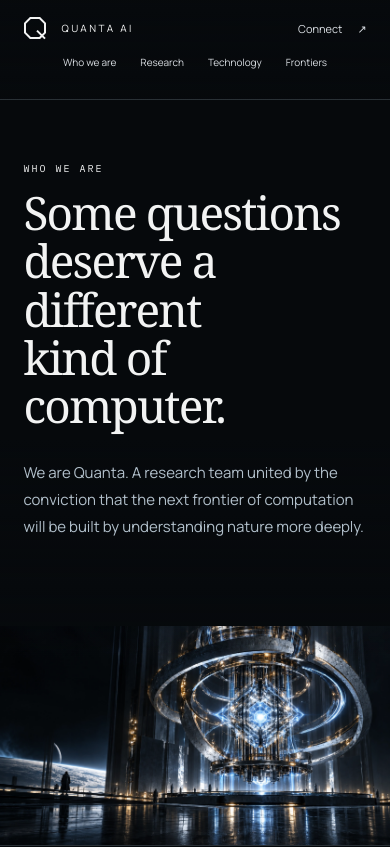
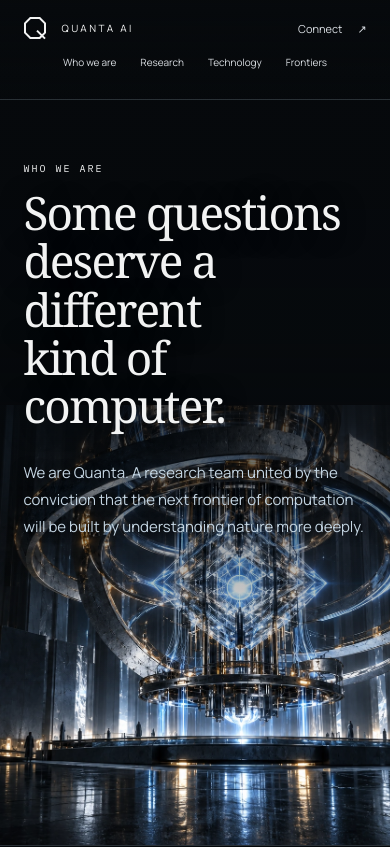
Before and after one commit to ApexAxiom/QuantaServices, a Next.js app: page /about in a window 390 px wide. Shown: the top 847 px of the page. Built offline with nearby package versions, Linux system fonts and the light colour scheme; no server answers.

Commit message:
Restore immersive laboratory framing across screen sizes

```diff
--- a/src/app/globals.css
+++ b/src/app/globals.css
@@ -142,9 +142,9 @@ section[id],article[id] {
 
 .quantum-hero {
   position: relative;
-  min-height: 740px;
+  min-height: clamp(740px, 56.3vw, 1440px);
   height: calc(100svh - 160px);
-  max-height: 1100px;
+  max-height: 1440px;
   isolation: isolate;
   overflow: hidden;
 }
@@ -165,8 +165,9 @@ section[id],article[id] {
 }
 
 .scene-art img {
-  object-fit: contain;
+  object-fit: cover;
   object-position: right bottom;
+  transform-origin: right bottom;
   animation: scene-breathe 22s ease-in-out infinite alternate;
 }
 
@@ -646,11 +647,11 @@ section[id],article[id] {
 }
 
 .inner-hero {
-  padding: 175px 6% 90px;
+  padding: clamp(175px, 16vw, 230px) 3.8% 90px;
   position: relative;
   border-bottom: 1px solid var(--line);
-  background: linear-gradient(90deg,#06090cf2 0%,#06090cd9 28%,#06090c66 46%,transparent 68%),url('/images/visuals/quantum-core.webp') right bottom / auto 100% no-repeat;
-  min-height: clamp(720px, 56.3vw, 980px);
+  background: linear-gradient(90deg,#06090c99 0%,#06090c55 32%,#06090c18 52%,transparent 72%),url('/images/visuals/quantum-core.webp') right bottom / cover no-repeat;
+  min-height: clamp(720px, 56.3vw, 1440px);
 }
 
 .inner-hero h1 {
@@ -659,12 +660,14 @@ section[id],article[id] {
   max-width: 50%;
   letter-spacing: -.04em;
   margin-bottom: 30px;
+  text-shadow: 0 2px 24px #03060999;
 }
 
-.inner-hero>p:last-child {
-  color: #b2c0cb;
-  max-width: 43%;
+.inner-hero>p:not(.eyebrow) {
+  color: #c4d5e2;
+  max-width: min(43%, 48ch);
   font-size: 15px;
+  text-shadow: 0 1px 12px #030609;
 }
 
 .content-section {
@@ -856,9 +859,6 @@ button:disabled {
 }
 
 @media(min-width:1800px) {
-  .quantum-hero {
-    min-height: 850px;
-  }
   .hero-copy {
     padding-top: 210px;
     max-width: 1100px;
@@ -966,6 +966,7 @@ button:disabled {
     transform: none;
   }
   .scene-art img {
+    object-fit: contain;
     object-position: center bottom;
   }
   .scene-shade {
@@ -1122,7 +1123,7 @@ button:disabled {
   .inner-hero {
     padding: 160px 6% 290px;
     min-height: 0;
-    background: linear-gradient(180deg,#06090c 0%,#06090c 52%,transparent 78%),url('/images/visuals/quantum-core.webp') center bottom / 100% auto no-repeat;
+    background: linear-gradient(180deg,#06090c 0%,#06090cee 40%,#06090c55 65%,transparent 82%),url('/images/visuals/quantum-core.webp') 72% bottom / auto 440px no-repeat;
   }
   .inner-hero h1 {
     font-size: 46px;
@@ -1184,7 +1185,7 @@ button:disabled {
 }
 
 /* Quantum research: readable technical typography and a bounded analytical model. */
-.research-hero .research-scope { font-size: 12px; max-width: 760px; color: #a0b2c2; }
+.research-hero .research-scope { font-size: 12px; max-width: min(43%, 600px); color: #b5c7d5; }
 .research-nav { display: flex; gap: 28px; flex-wrap: wrap; padding: 24px 6%; border-bottom: 1px solid var(--line); }
 .research-nav a { font-family: var(--font-mono),monospace; font-size: 10px; padding: 8px 0; color: var(--ice); }
 .research-document { max-width: 1160px; padding: 0 6%; margin: auto; }
@@ -1241,7 +1242,7 @@ button:disabled {
 .expansion-grid h3 { font-size: 30px; }
 .expansion-grid p { color: #aabac7; }
 @media(max-width:640px) {
-  .inner-hero>p:last-child { max-width: 100%; }
+  .inner-hero>p:not(.eyebrow) { max-width: 100%; }
   .people-list article { grid-template-columns: 25px 1fr; gap: 15px; }
   .people-list article>div { grid-column: 2; }
   .people-list h3 { font-size: 29px; }
```
